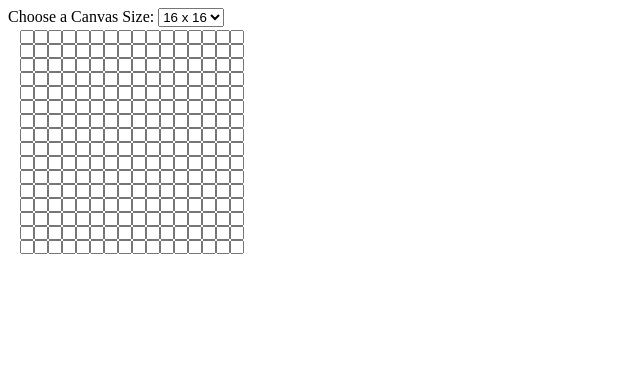
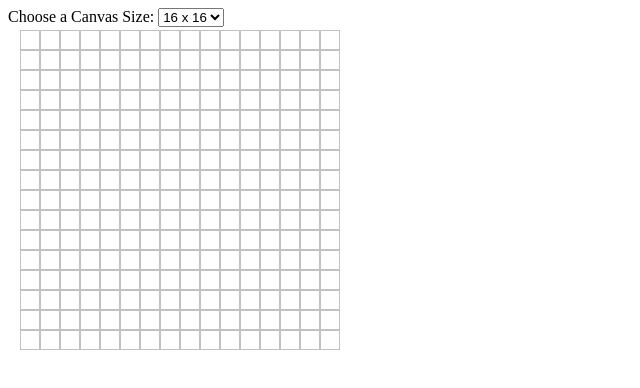
Before and after one commit to Carring10/ascii-sandbox, a plain HTML site: page index.html in a window 1280 px wide. Shown: the whole page, without its empty margins (0-640 px from the left). Drawn offline with Linux system fonts and the light colour scheme.

Commit message:
canvas dimensions

```diff
--- a/script.js
+++ b/script.js
@@ -16,14 +16,19 @@ function updateCanvasSize() {
   // Calculate the number of input fields
   const totalInputs = (selectedSize * selectedSize);
 
-  // Set CSS Grid properties dynamically (10px width + 2px padding on each side)
-  inputContainer.style.gridTemplateColumns = `repeat(${selectedSize}, 14px)`;
-  inputContainer.style.gridTemplateRows = `repeat(${selectedSize}, 14px)`;
+  // Set CSS Grid properties dynamically
+  inputContainer.style.gridTemplateColumns = `repeat(${selectedSize}, 20px)`;
+  inputContainer.style.gridTemplateRows = `repeat(${selectedSize}, 20px)`;
 
   // Append input fields to the input container
   for (let i = 0; i < totalInputs; i++) {
     const input = document.createElement("input");
+
     input.type = "text";
+    input.setAttribute('maxlength', '1');
+    input.setAttribute('autocomplete', 'off');
+    input.setAttribute('id', 'input');
+
     inputContainer.appendChild(input);
   }
 }
--- a/style.css
+++ b/style.css
@@ -15,7 +15,10 @@ canvas-input-container {
 input {
   text-align: center;
   margin: 0px;
-  padding: 2px 2px;
+  padding: 0px;
+  /* border: none; */
+  border: 1px solid #9b9b9b9d;
+  border-radius: 0px;
 }
 
 input:focus {
```
